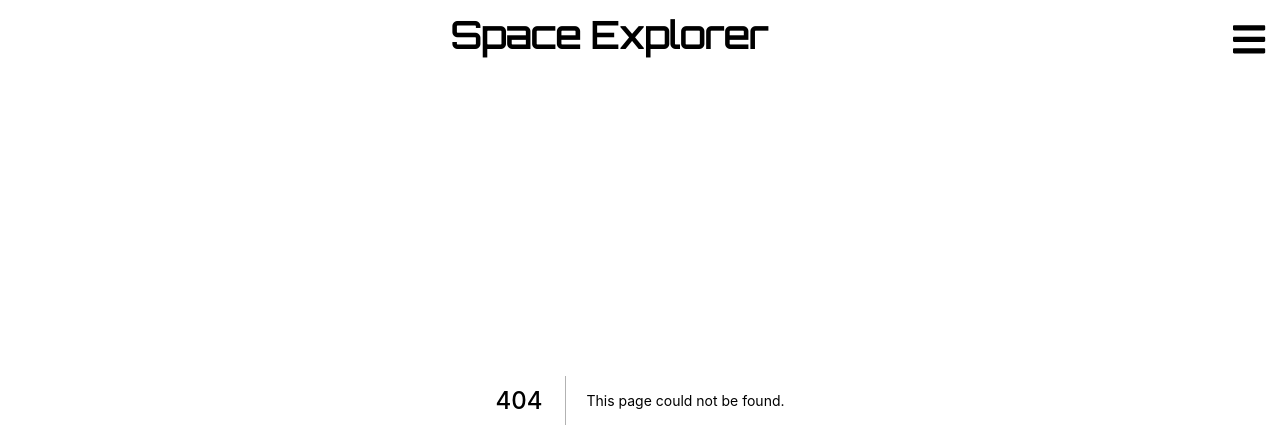
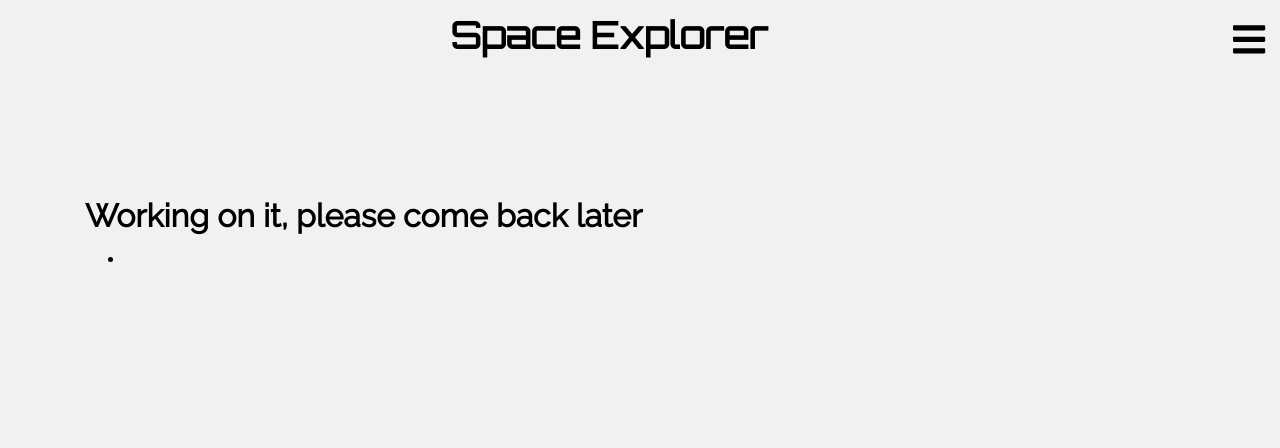
Before and after one commit to Homerm54/Space-Explorer, a Next.js app: page /APOD in a window 1280 px wide. Before the commit this address had no page. Shown: the top 448 px of the page. Built offline with nearby package versions, Linux system fonts and the light colour scheme.

Commit message:
APOD Section  Created

```diff
--- a/src/components/Fontawesome Icon Library/Library.js
+++ b/src/components/Fontawesome Icon Library/Library.js
@@ -3,12 +3,12 @@ import {
   faBars, faTimes, faDna, faSpaceShuttle, faAtom,
   faSatellite, faUserAstronaut, faChevronDown, faDatabase,
   faMobile, faCogs, faHome, faQuestionCircle, faIdCard, faInfoCircle,
-  faSun, faMoon, faLongArrowAltDown
+  faSun, faMoon, faLongArrowAltDown, faAlignLeft, faImage
 } from '@fortawesome/free-solid-svg-icons';
 
 library.add(
   faBars, faTimes, faDna, faSpaceShuttle, faAtom,
   faSatellite, faUserAstronaut, faChevronDown, faDatabase,
   faMobile, faCogs, faHome, faQuestionCircle, faIdCard,
-  faInfoCircle, faSun, faMoon, faLongArrowAltDown
+  faInfoCircle, faSun, faMoon, faLongArrowAltDown, faAlignLeft, faImage
 );
--- /dev/null
+++ b/src/pages/APOD/index.js
@@ -0,0 +1,34 @@
+import { FontAwesomeIcon } from '@fortawesome/react-fontawesome';
+
+import styles from './styles.module.css';
+
+function APOD(){
+
+  return(
+    <main className={`container ${styles.container}`}>
+      <h1>Working on it, please come back later</h1>
+      <section>
+        <figure>
+          {/*Image here*/}
+          <figcaption>
+
+          </figcaption>
+          <form>
+
+          </form>
+          <ul>
+            <li></li>
+          </ul>
+        </figure>
+      </section>
+      <section>
+        <p></p>
+      </section>
+      <div>
+
+      </div>
+    </main>
+  )
+}
+
+export default APOD;
--- /dev/null
+++ b/src/pages/APOD/styles.module.css
@@ -0,0 +1,3 @@
+.container{
+  padding-top: 15%;
+}
```
Also changed, not shown: public/images/bad-img.png (added).
